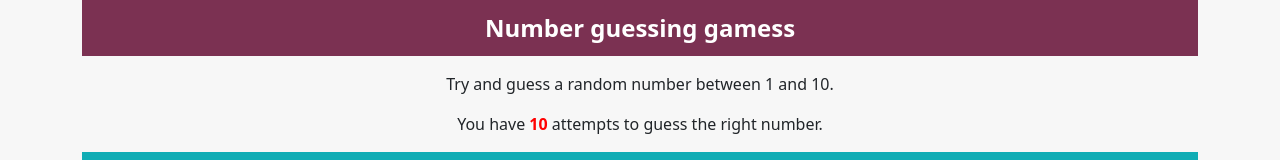
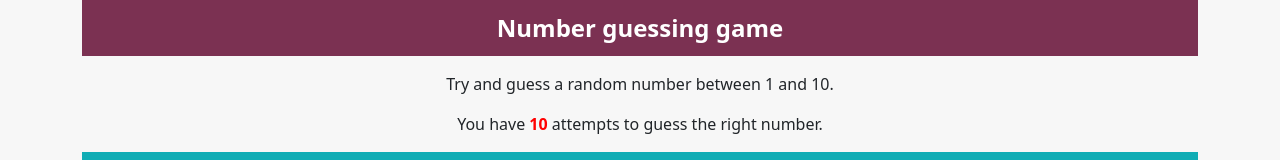
Before and after one commit to brafii/js-guess-game, a plain HTML site: page index.html in a window 1280 px wide. Shown: the top 160 px of the page. Drawn offline with nearby package versions, Linux system fonts and the light colour scheme.

Commit message:
js guessing game

```diff
--- a/index.html
+++ b/index.html
@@ -13,7 +13,7 @@
 
         <!--Title-->
         <div class="title">
-            <p>Number guessing gamess</p>
+            <p>Number guessing game</p>
         </div>
 
         <!--Brief Details-->
```
